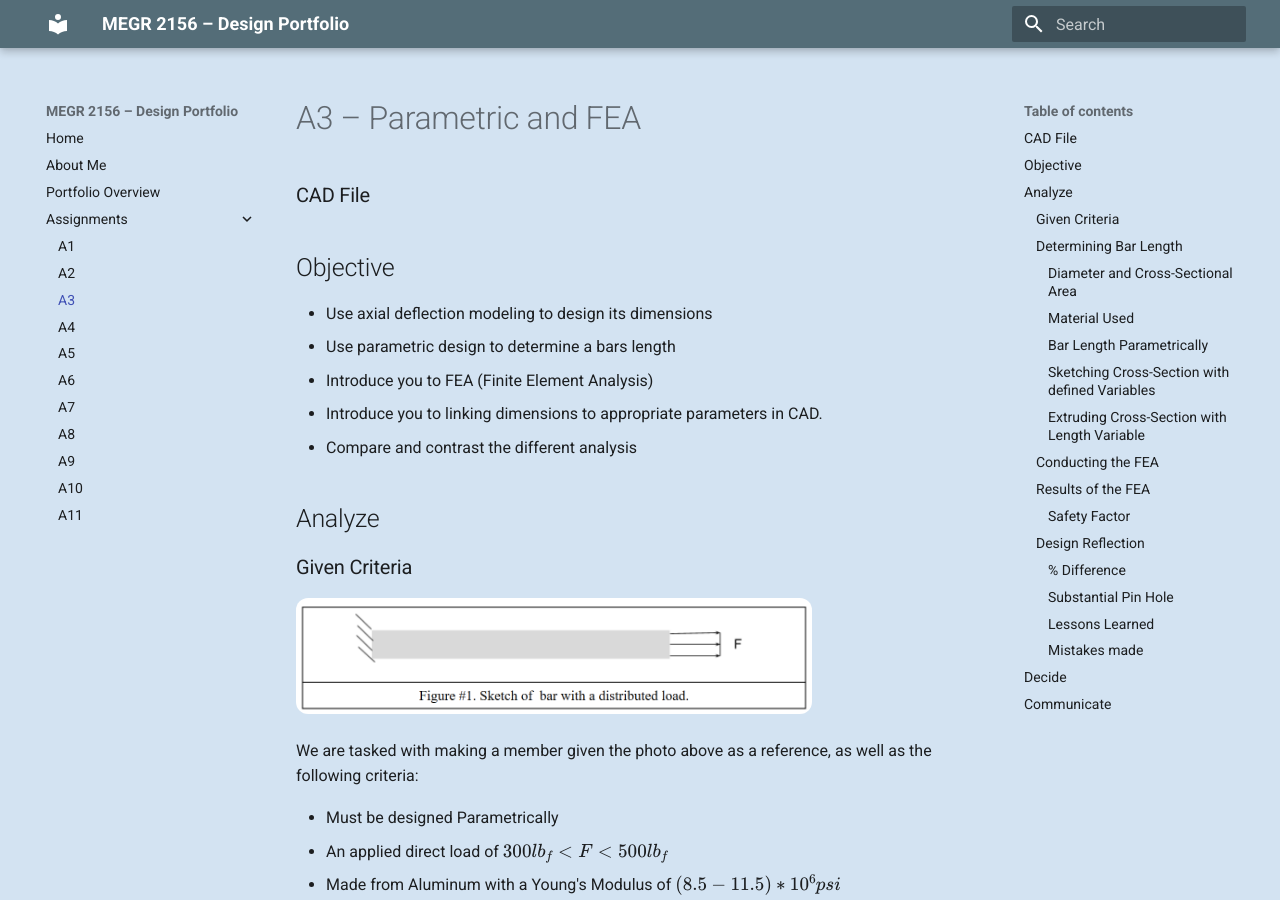
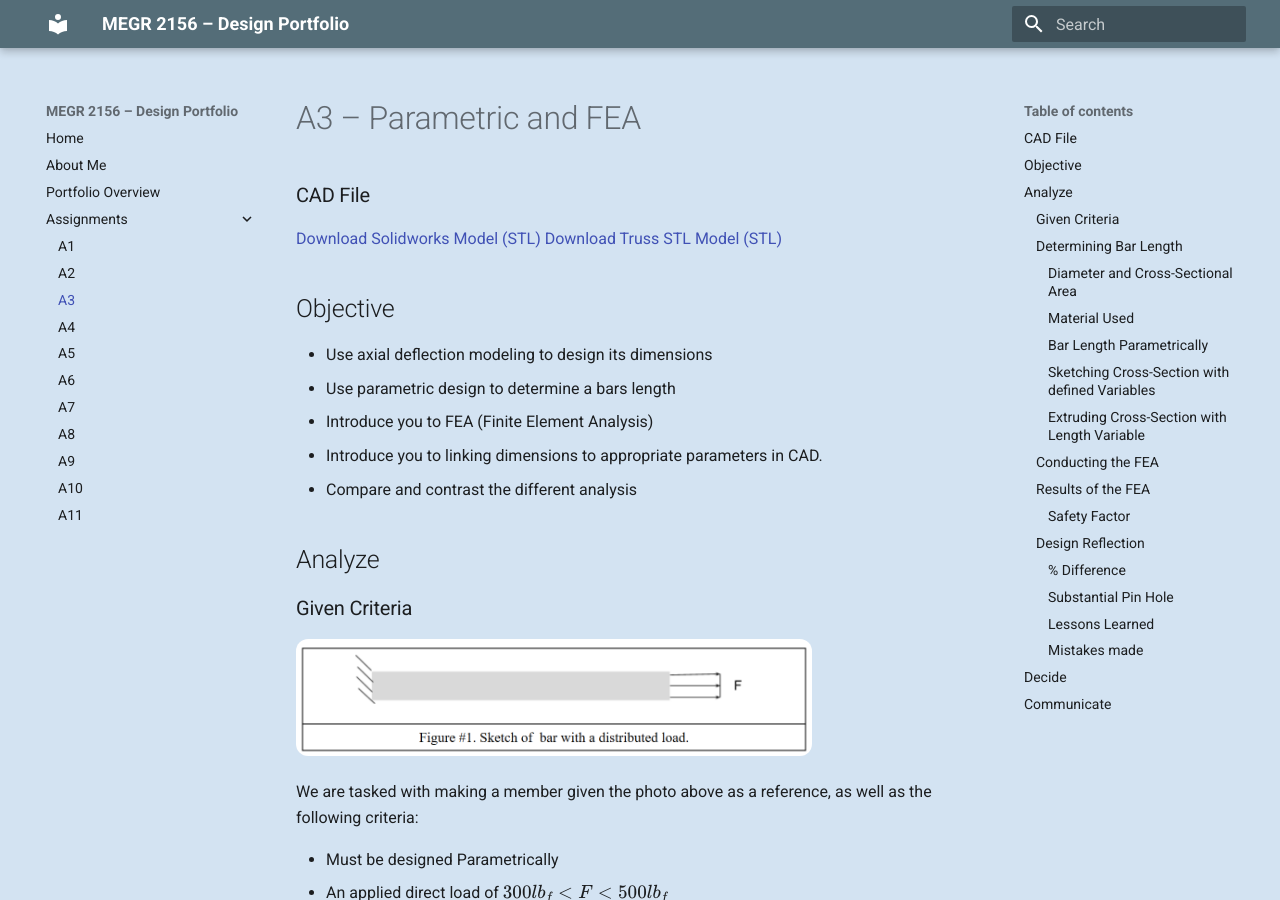
Before and after one commit to Noah-DiMenna/megr2156-portfolio, an MkDocs documentation site: the page built from docs/assignments/A03/index.md, in a window 1280 px wide and 900 px high. Built offline with MkDocs 1.6.1 and Material for MkDocs 9.7.7, drawn with Linux system fonts in a browser that asks for light colours.

Commit message:
Add download links for CAD files in A3 assignment
Added download links for Solidworks and Truss STL models.

```diff
--- a/docs/assignments/A03/index.md
+++ b/docs/assignments/A03/index.md
@@ -2,6 +2,8 @@
 
 ### CAD File
 
+<a href="A3.SLDPRT" download>Download Solidworks Model (STL)</a>
+<a href="A3.STL" download>Download Truss STL Model (STL)</a>
 
 
 ## Objective
```
